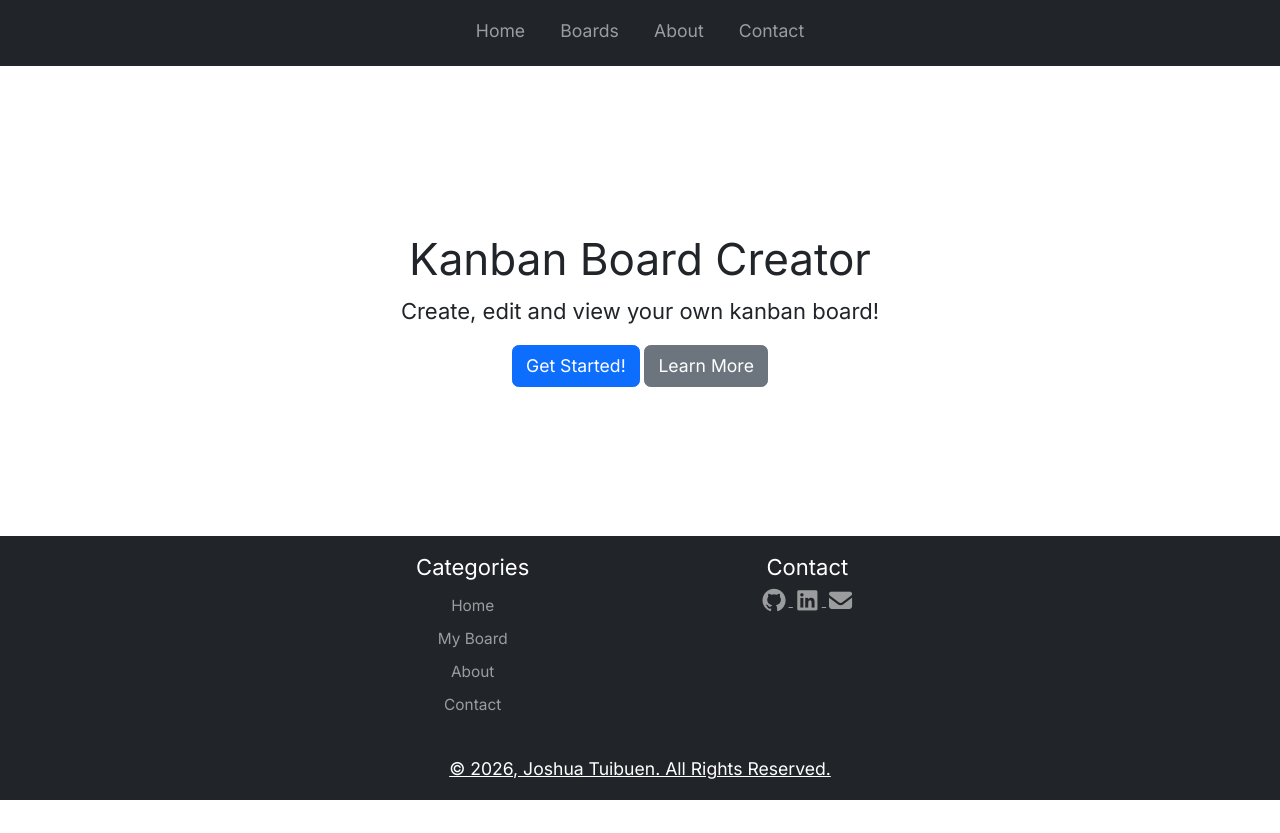
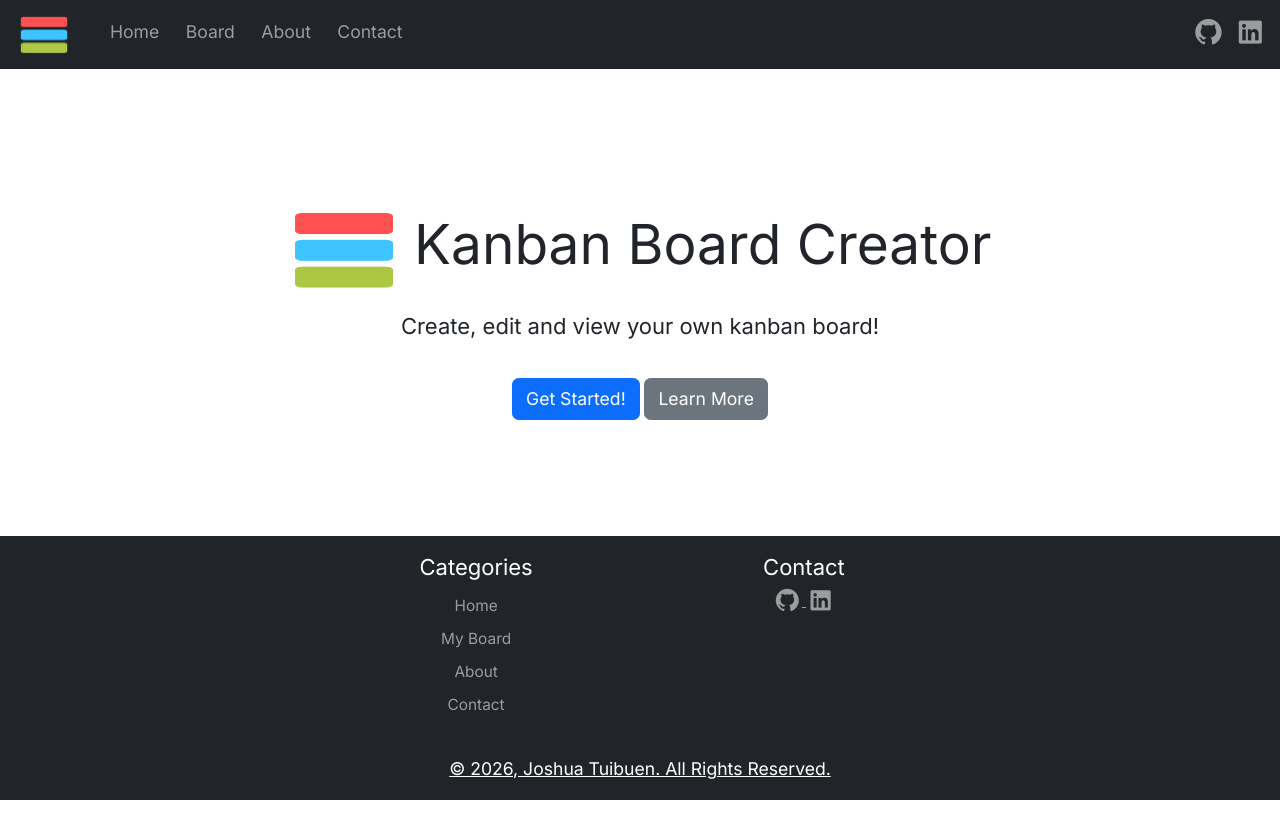
Before and after one commit to YourLocalStore/INFR3120_Assignment3_Kanban, a Node server app: page / in a window 1280 px wide. Before the commit the page ends 800 px from the top, so only its background shows below. Run offline with Node 20, Linux system fonts and the light colour scheme; some libraries are stand-ins or nearby versions.

Commit message:
Add logo, social media columns/rows

```diff
--- a/Kanban/public/stylesheets/style.css
+++ b/Kanban/public/stylesheets/style.css
@@ -11,7 +11,7 @@ a {
 
 /* This section is reserved for the header and footer sections of the page. */
 .navbar-brand img{
-  width:20rem;
+  width:3rem;
 }
 
 .row .copyright a{
--- a/Kanban/routes/kanban_routes.js
+++ b/Kanban/routes/kanban_routes.js
@@ -9,7 +9,7 @@ router.get("/boards", async(req, res, next) => {
     try{
         const userBoard = await kanban.find();
         res.render("kanban/boards", {
-            title: "Boards",
+            title: "Board",
             userBoard:userBoard
         })
     }
--- a/Kanban/views/kanban/boards.ejs
+++ b/Kanban/views/kanban/boards.ejs
@@ -24,7 +24,6 @@
         <% if (userBoard.length > 0){ %>
           <div class="row mx-auto">
             <% userBoard.forEach(board => { %>
-
               <% board.kanbanColumn.forEach(column => { %>
                 <div class="col-12 col-md-6 col-lg-4 mb-3">
                   <div class="card bg-dark text-white">
--- a/Kanban/views/pages/index.ejs
+++ b/Kanban/views/pages/index.ejs
@@ -14,15 +14,14 @@
   <body>
     <%- include ../partials/main_nav.ejs %>
     <div class="container-fluid text-center d-flex justify-content-center align-items-center"
-          style="min-height: calc(100vh - 356px)">
+          style="min-height: calc(100vh - 356px)"> <!-- At least 100 viewport height, which is subtracted by some approximate height of the header + footer. -->
       <div class="row">
 
         <div class="col-12">
-          <h1><%= title %></h1>
-          <p class="fs-5">Create, edit and view your own kanban board!</p>
-
-          <a href="/boards" class="btn btn-primary">Get Started!</a>
-          <a href="/about" class="btn btn-secondary">Learn More</a>
+          <h1 style="font-size:50px;"><img src="/images/kb_logo.png" style="width: 100px"> <%= title %> </h1>
+          <p class="fs-5 mt-3">Create, edit and view your own kanban board!</p>
+          <a href="/boards" class="btn btn-primary mt-3">Get Started!</a>
+          <a href="/about" class="btn btn-secondary mt-3">Learn More</a>
         </div>
 
       </div>
--- a/Kanban/views/partials/footer.ejs
+++ b/Kanban/views/partials/footer.ejs
@@ -39,7 +39,6 @@
           </ul>
         </div>
 
-
         <div class="col-6 text-center">
           <h5>Contact</h5>
 
@@ -50,10 +49,6 @@
 
             <a href="https://ca.linkedin.com/in/joshua-tuibuen-436338351">
               <i class="fa-brands fa-linkedin fa-xl"></i>
-            </a>
-
-            <a href="mailto:joshua.tuibuen@ontariotechu.net">
-              <i class="fa-solid fa-envelope fa-xl"></i>
             </a>
 
           </div>
--- a/Kanban/views/partials/main_nav.ejs
+++ b/Kanban/views/partials/main_nav.ejs
@@ -1,11 +1,14 @@
 <nav class="navbar navbar-expand navbar-dark bg-dark">
+    <a class="navbar-brand ms-3" href="/">
+        <img src="/images/kb_logo.png">
+    </a>
     <div class="container-fluid">
-        <ul class="navbar-nav mb-1 fs-6 gap-3 ms-auto me-auto">
+        <ul class="navbar-nav mb-1 fs-6 gap-2 me-auto">
             <li class="nav-item">
                 <a class="nav-link" href="/">Home</a>
             </li>
             <li class="nav-item">
-                <a class="nav-link" href="/boards">Boards</a>
+                <a class="nav-link" href="/boards">Board</a>
             </li>
 
             <li class="nav-item">
@@ -15,7 +18,21 @@
             <li class="nav-item">
                 <a class="nav-link" href="/contactus">Contact</a>
             </li>
+        </ul>
 
+        <ul class="social-col navbar-nav mb-1 fs-6 gap-2">
+            <li class="nav-item">
+                <a href="https://github.com/YourLocalStore">
+                    <i class="fa-brands fa-github fa-xl"></i>
+                </a>
+            </li>
+
+            <li class="nav-item">
+                <a href="https://ca.linkedin.com/in/joshua-tuibuen-436338351">
+                    <i class="fa-brands fa-linkedin fa-xl"></i>
+                </a>
+            </li>
         </ul>
+
     </div>
 </nav>
```
Also changed, not shown: Kanban/views/pages/about.ejs (+0 -7 lines), Kanban/public/images/kb_logo.png (added).
